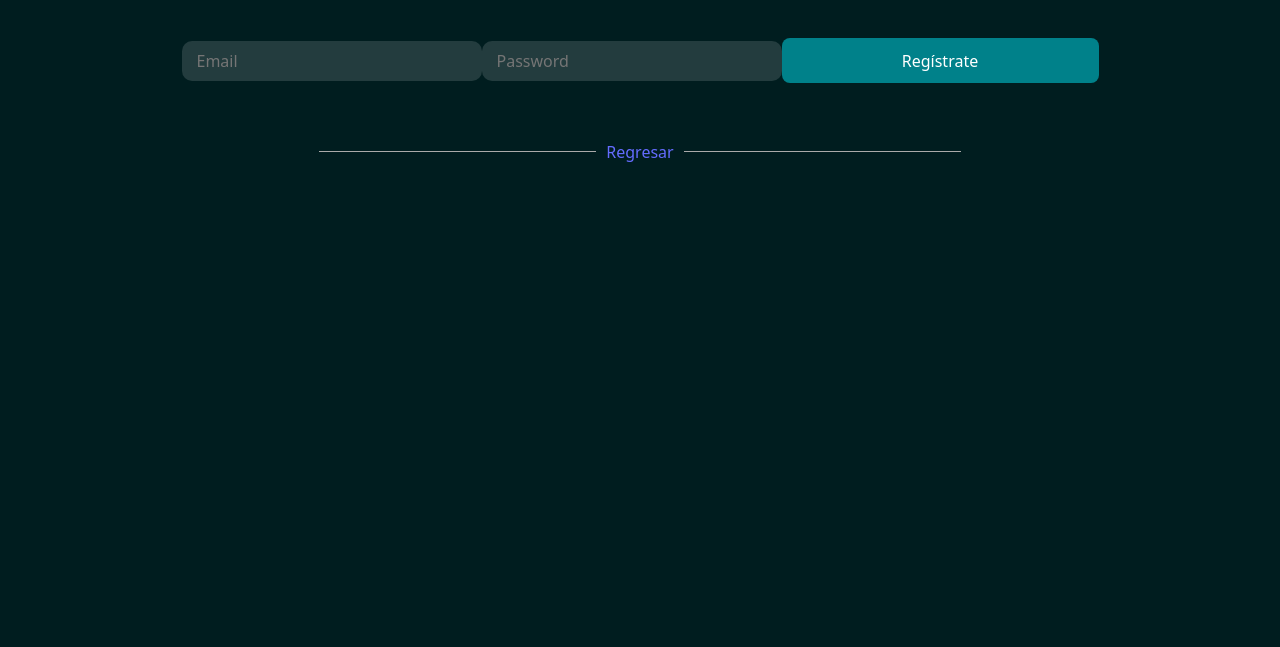
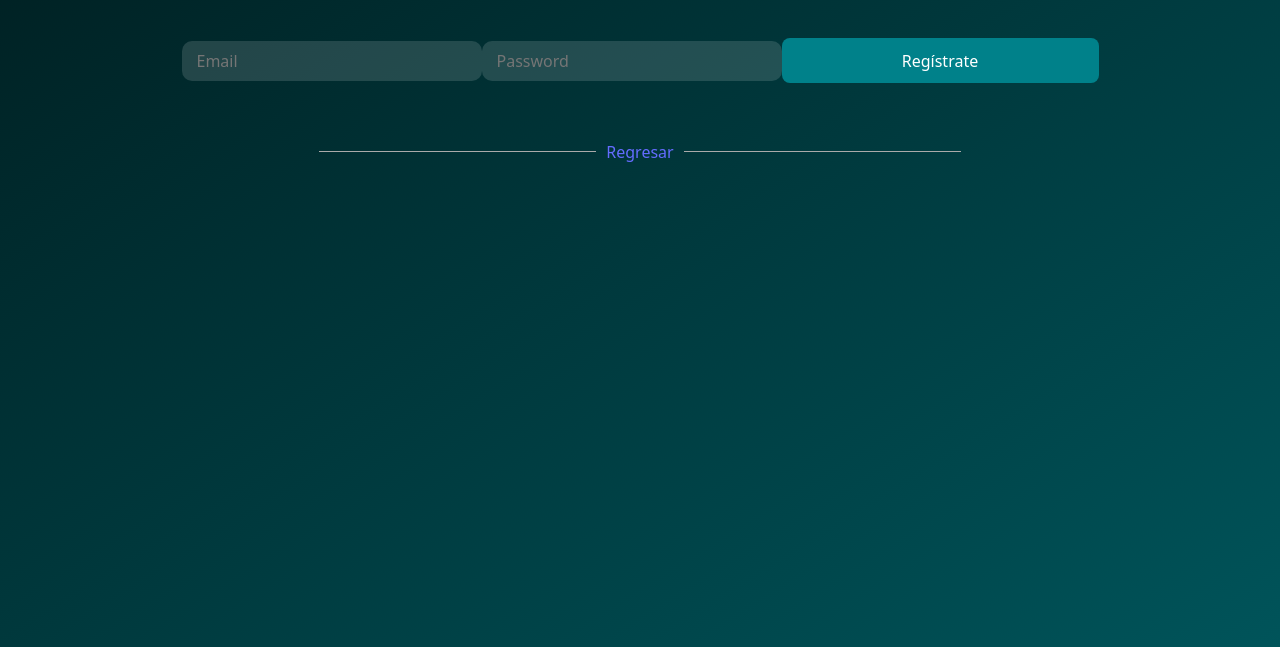
Before and after one commit to 4GeeksAcademy/JWT-Carlos-Molina, a React app: page /register in a window 1280 px wide. Shown: the part 153-800 px from the top of the page. Built offline with nearby package versions, Linux system fonts and the light colour scheme; no server answers.

Commit message:
Falta mentoria

```diff
--- a/src/front/js/pages/Home.jsx
+++ b/src/front/js/pages/Home.jsx
@@ -9,7 +9,6 @@ export const Home = () => {
   const [password, setPassword] = useState("");
   const navigate = useNavigate();
 
-  // Manejador del formulario de login
   const handleLogin = async (e) => {
     e.preventDefault();
     const success = await actions.logIn(email, password);
--- a/src/front/styles/home.css
+++ b/src/front/styles/home.css
@@ -1,11 +1,3 @@
-/*
-    home.css: This website contains selectors only used in home.css
-
-    All pages share the styles on index.css but you should create
-    one more css for each page that will contain the selected used
-    on that page only (the ones not reused in other pages).
-*/
-
 body, html {
     margin: 0;
     padding: 0;
@@ -15,10 +7,11 @@ body, html {
   }
 
   body {
-    background-color: rgb(0, 29, 31);
+    background: linear-gradient(to bottom right, rgb(0, 29, 31), rgb(0, 84, 90));
     display: flex;
     justify-content: center;
     align-items: center;
+
   }
 
   img{
@@ -36,7 +29,7 @@ body, html {
   }
 
   .separator-with-text {
-    width: 70%; /* Ajusta el ancho del separador */
+    width: 70%;
     text-align: center;
     border: none;
     line-height: 0;
@@ -50,7 +43,7 @@ body, html {
   .separator-with-text::before, .separator-with-text::after {
     content: "";
     flex: 1;
-    border-bottom: 1px solid #aaa; /* Color y grosor de la línea */
+    border-bottom: 1px solid #aaa;
   }
 
   .separator-with-text::before {
@@ -64,9 +57,9 @@ body, html {
   .separator-with-text span {
     display: inline-block;
     padding: 0 10px;
-    color: #aaa; /* Color del texto */
-    background: #000; /* Fondo para que no se vea la línea debajo */
-    font-size: 12px; /* Ajusta el tamaño del texto si es necesario */
+    color: #aaa;
+    background: #000;
+    font-size: 12px;
   }
 
   h3{
@@ -105,9 +98,3 @@ body, html {
     width: 317px;
     margin-bottom: 45px;
   }
-
-  @keyframes float {
-    0% { transform: translateY(0); opacity: 0.2; }
-    50% { transform: translateY(-20px); opacity: 0.4; }
-    100% { transform: translateY(0); opacity: 0.2; }
-  }
--- a/src/front/styles/index.css
+++ b/src/front/styles/index.css
@@ -1,21 +1,3 @@
-/*
-    General Styles used on every website (Don't Repeat Yourself)
-*/
-:root {
-    font-family: Inter, system-ui, Avenir, Helvetica, Arial, sans-serif;
-    line-height: 1.5;
-    font-weight: 400;
-
-    color-scheme: light dark;
-    color: rgba(255, 255, 255, 0.87);
-    background-color: #242424;
-
-    font-synthesis: none;
-    text-rendering: optimizeLegibility;
-    -webkit-font-smoothing: antialiased;
-    -moz-osx-font-smoothing: grayscale;
-  }
-
   a {
     font-weight: 500;
     color: #646cff;
@@ -43,12 +25,6 @@
     margin-top: 5rem;
   }
 
-.Logo{
-  color: white;
-  height: 100px;
-  width: 100px;
-}
-
   button {
     border-radius: 8px;
     border: 1px solid transparent;
@@ -68,16 +44,3 @@
   button:focus-visible {
     outline: 4px auto -webkit-focus-ring-color;
   }
-
-  @media (prefers-color-scheme: light) {
-    :root {
-      color: #213547;
-      background-color: #ffffff;
-    }
-    a:hover {
-      color: #747bff;
-    }
-    button {
-      background-color: #f9f9f9;
-    }
-  }
```
